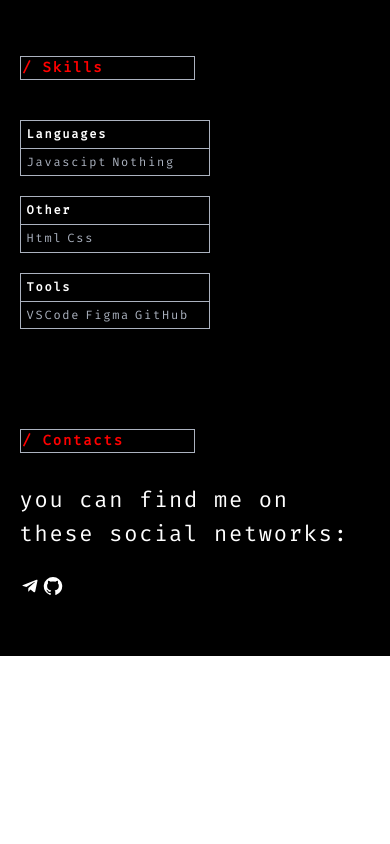
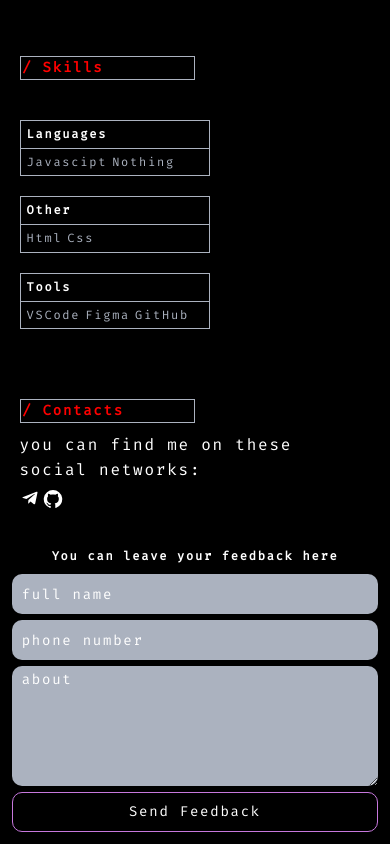
Before and after one commit to for-you-sensei/portfolio, a React (Create React App) app: page / in a window 390 px wide. Shown: the part 2637-3481 px from the top of the page. Before the commit the page ends 3293 px from the top, so only its background shows below. Built offline with nearby package versions, Linux system fonts and the light colour scheme.

Commit message:
added feedback media

```diff
--- a/src/Components/ContactsCard/ContactsCard.css
+++ b/src/Components/ContactsCard/ContactsCard.css
@@ -21,3 +21,33 @@
   line-height: 156%;
   color: #fff;
 }
+
+@media (max-width: 700px) {
+  #contacts {
+    padding: 30px 5%;
+    gap: 20px;
+  }
+
+  .contacts-find {
+    gap: 10px;
+  }
+
+  .contacts-find :nth-child(1) {
+    font-size: 18px;
+  }
+}
+
+@media (max-width: 450px) {
+  #contacts {
+    padding: 20px 5%;
+    gap: 10px;
+  }
+
+  .contacts-find {
+    gap: 5px;
+  }
+
+  .contacts-find :nth-child(1) {
+    font-size: 16px;
+  }
+}
--- a/src/Components/Feedback/Feedback.css
+++ b/src/Components/Feedback/Feedback.css
@@ -1,13 +1,22 @@
 #feedback {
   width: 100%;
+  padding: 3%;
+  gap: 10px;
   display: flex;
   flex-direction: column;
   align-items: center;
   justify-content: center;
 }
 
+#feedback > p {
+  text-align: center;
+  font-weight: 600;
+  font-size: 20px;
+  line-height: 140%;
+}
+
 .feedback-form {
-  max-width: 400px;
+  max-width: 600px;
   width: 100%;
   display: flex;
   flex-direction: column;
@@ -19,14 +28,14 @@
 .feedback-form > input,
 textarea {
   width: 100%;
-  height: 40px;
+  height: 50px;
   border: none;
   outline: none;
   background: #abb2bf;
   border-radius: 10px;
   padding: 5px 10px;
 
-  font-size: 14px;
+  font-size: 16px;
   line-height: 135%;
   font-weight: 400;
   color: #000;
@@ -41,11 +50,69 @@ textarea {
 }
 
 .feedback-form :nth-child(3) {
-  height: 80px;
+  height: 160px;
 }
 
 .feedback-form > button {
   width: 100%;
-  height: 40px;
+  height: 50px;
   border-radius: 10px;
- }
+
+  font-weight: 500;
+  font-size: 18px;
+  line-height: 121%;
+}
+
+@media (max-width: 750px) {
+  .feedback-form {
+    gap: 10px;
+  }
+
+  #feedback > p {
+    font-size: 16px;
+  }
+
+  .feedback-form > input,
+  textarea {
+    height: 40px;
+    padding: 5px 10px;
+    font-size: 14px;
+  }
+
+  .feedback-form :nth-child(3) {
+    height: 140px;
+  }
+
+  .feedback-form > button {
+    height: 50px;
+
+    font-size: 16px;
+  }
+}
+
+@media (max-width: 450px) {
+  .feedback-form {
+    gap: 6px;
+  }
+
+  #feedback > p {
+    font-size: 12px;
+  }
+
+  .feedback-form > input,
+  textarea {
+    height: 40px;
+    padding: 5px 10px;
+    font-size: 14px;
+  }
+
+  .feedback-form :nth-child(3) {
+    height: 120px;
+  }
+
+  .feedback-form > button {
+    height: 40px;
+
+    font-size: 14px;
+  }
+}
--- a/src/Components/Feedback/Feedback.js
+++ b/src/Components/Feedback/Feedback.js
@@ -4,12 +4,13 @@ import "./Feedback.css";
 export function Feedback() {
   return (
     <div id="feedback">
+      <p>You can leave your feedback here</p>
       <form className="feedback-form">
         <input type="text" placeholder="full name" autoComplete="off" />
         <input type="text" placeholder="phone number" autoComplete="off" />
         <textarea placeholder="about"></textarea>
         <button type="submit" className="my-projects-link">
-          Send
+          Send Feedback
         </button>
       </form>
     </div>
--- a/src/Pages/Home/Home.js
+++ b/src/Pages/Home/Home.js
@@ -3,6 +3,7 @@ import { AboutCard } from "../../Components/AboutCard/AboutCard";
 import { MyProjectsCard } from "../../Components/MyProjectsCard/MyProjectsCard";
 import { Skills } from "../../Components/Skills/Skills";
 import { ContactsCard } from "../../Components/ContactsCard/ContactsCard";
+import { Feedback } from "../../Components/Feedback/Feedback";
 
 export function Home() {
   return (
@@ -11,6 +12,7 @@ export function Home() {
       <MyProjectsCard />
       <Skills />
       <ContactsCard />
+      <Feedback />
     </>
   );
 }
```
